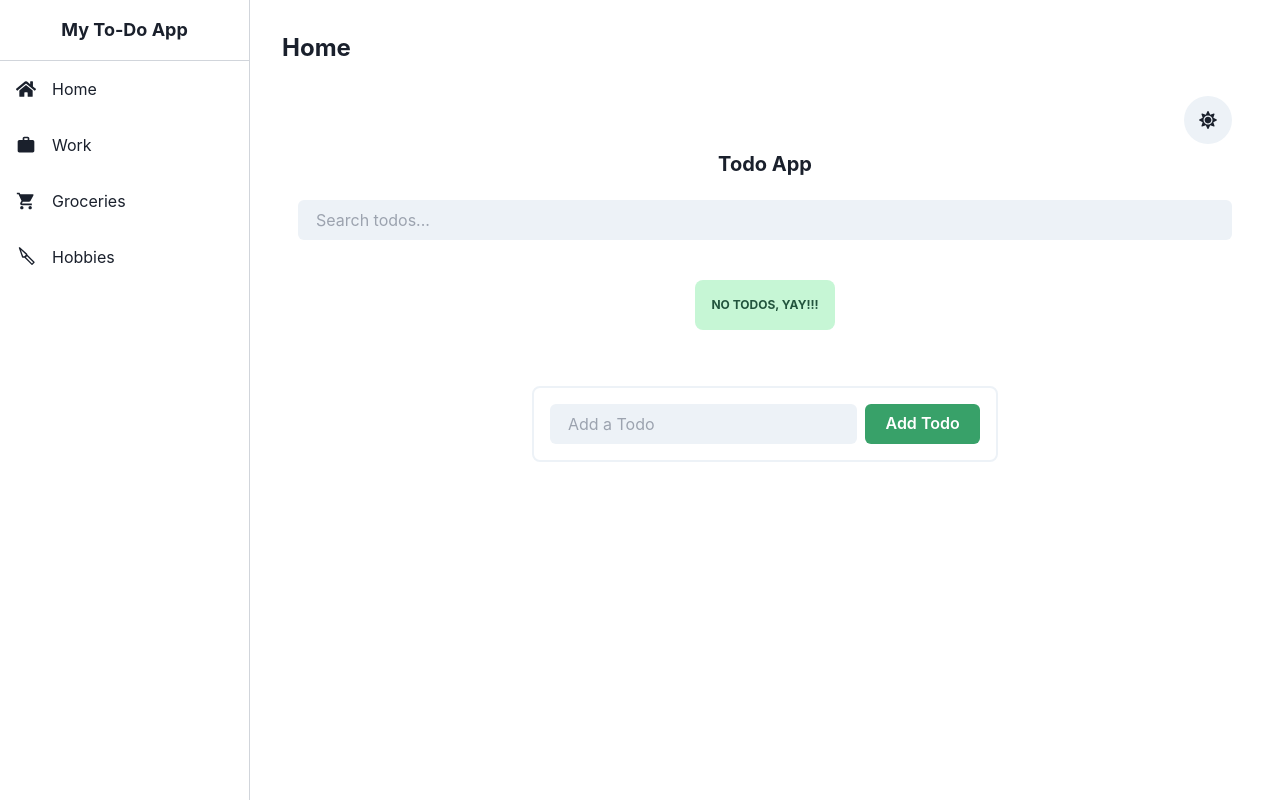
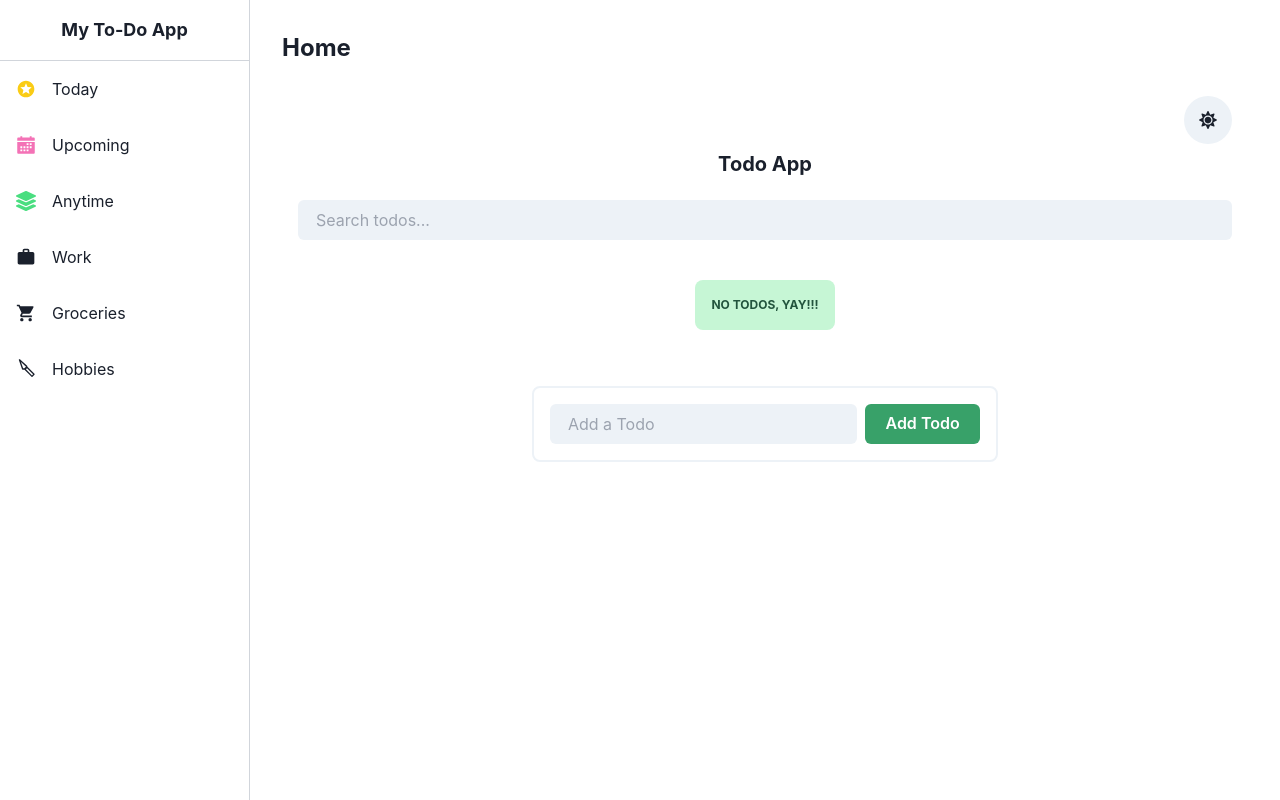
Before and after one commit to janlebar/sideeffects, a Next.js app: page / in a window 1280 px wide. Built offline with nearby package versions, Linux system fonts and the light colour scheme.

Commit message:
ui change

```diff
--- a/app/page.tsx
+++ b/app/page.tsx
@@ -3,22 +3,33 @@
 import React, { useState } from "react";
 import { Grid, GridItem } from "@chakra-ui/react";
 import { FaHome, FaTasks, FaCalendar, FaUser } from "react-icons/fa";
-import { MdLocalGroceryStore, MdOutlineWork } from "react-icons/md";
+import { MdLocalGroceryStore, MdOutlineWork, MdStars } from "react-icons/md";
 import { RxHobbyKnife } from "react-icons/rx";
+import { IoCalendarSharp } from "react-icons/io5";
+import { FaLayerGroup } from "react-icons/fa";
 import MainComponent from "@/app/todo";
+import { MenuItemProps } from "./types";
 
-const MenuItem = ({ icon: Icon, label, onClick }) => (
+const MenuItem: React.FC<MenuItemProps> = ({
+  icon: Icon,
+  label,
+  onClick,
+  className,
+}) => (
   <div
     className="flex items-center p-4 hover:bg-gray-200 cursor-pointer"
     onClick={onClick}
   >
-    <Icon className="text-xl mr-4" />
+    {/* Add className only to the Icon */}
+    <Icon className={`text-xl mr-4 ${className || ""}`} />
     <span>{label}</span>
   </div>
 );
 
 const TodoApp = () => {
-  const [activeSection, setActiveSection] = useState("Home");
+  const [activeSection, setActiveSection] = useState<string | React.ReactNode>(
+    "Home"
+  );
 
   // Separate todo states for each section
   const [homeTodos, setHomeTodos] = useState([]);
@@ -55,9 +66,43 @@ const TodoApp = () => {
             </div>
             <div className="flex-1">
               <MenuItem
-                icon={FaHome}
-                label="Home"
-                onClick={() => setActiveSection("Home")}
+                className="text-yellow-400"
+                icon={MdStars}
+                label="Today"
+                onClick={() =>
+                  setActiveSection(
+                    <span className="flex items-center">
+                      <MdStars className="text-yellow-400 text-xl mr-2" />
+                      Today
+                    </span>
+                  )
+                }
+              />
+              <MenuItem
+                className="text-pink-400"
+                icon={IoCalendarSharp}
+                label="Upcoming"
+                onClick={() =>
+                  setActiveSection(
+                    <span className="flex items-center">
+                      <IoCalendarSharp className="text-pink-400 text-xl mr-2" />
+                      Upcoming
+                    </span>
+                  )
+                }
+              />
+              <MenuItem
+                className="text-green-400"
+                icon={FaLayerGroup}
+                label="Anytime"
+                onClick={() =>
+                  setActiveSection(
+                    <span className="flex items-center">
+                      <FaLayerGroup className="text-green-400 text-xl mr-2" />
+                      Anytime
+                    </span>
+                  )
+                }
               />
               <MenuItem
                 icon={MdOutlineWork}
```
Also changed, not shown: app/types.tsx (+9 -0 lines).
